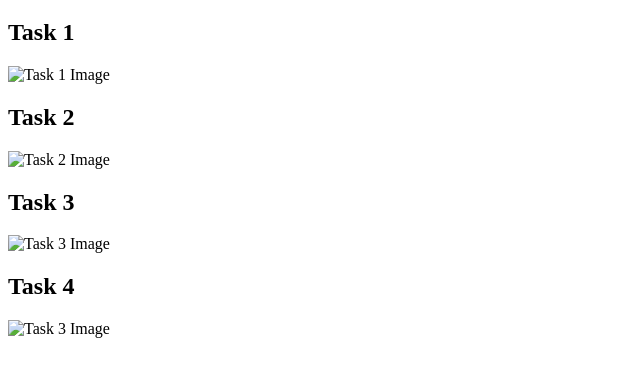
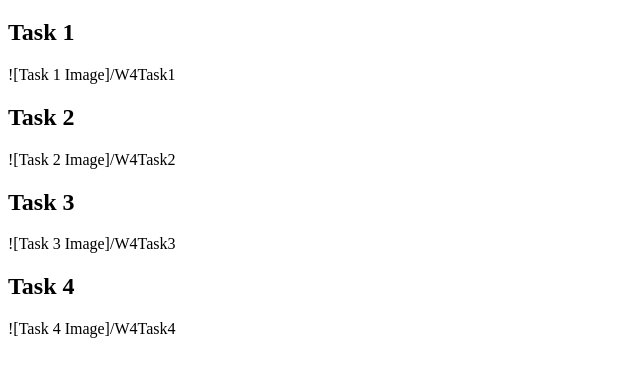
Before and after one commit to QuanulaG/BonusAssignment, a plain HTML site: page index.html in a window 1280 px wide. Shown: the part 61-438 px from the top of the page, without its empty margins (0-640 px from the left). Drawn offline with Linux system fonts and the light colour scheme.

Commit message:
Update index.html

```diff
--- a/index.html
+++ b/index.html
@@ -9,19 +9,19 @@
     <h1>Images for Task 1 to Task 4</h1>
     <div>
         <h2>Task 1</h2>
-        <img src="w4Task1.jpg" alt="Task 1 Image">
+        ![Task 1 Image]/W4Task1
     </div>
     <div>
         <h2>Task 2</h2>
-        <img src="w4Task2.jpg" alt="Task 2 Image">
+	![Task 2 Image]/W4Task2
     </div>
     <div>
         <h2>Task 3</h2>
-        <img src="w4Task3.jpg" alt="Task 3 Image">
+        ![Task 3 Image]/W4Task3
     </div>
 	 <div>
         <h2>Task 4</h2>
-        <img src="w4Task4.jpg" alt="Task 3 Image">
-    </div>
+	![Task 4 Image]/W4Task4
+	</div>
 </body>
 </html>
```
